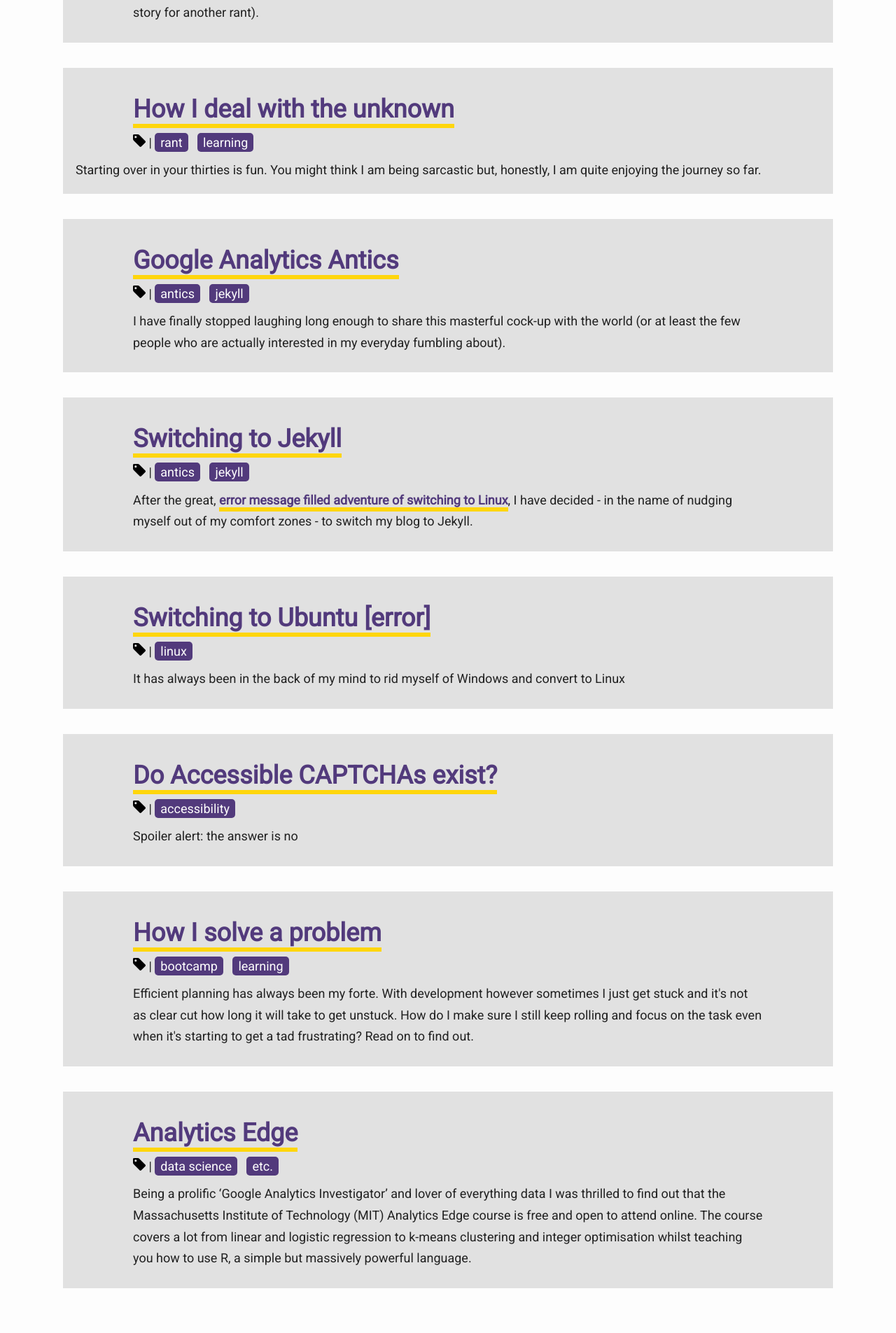
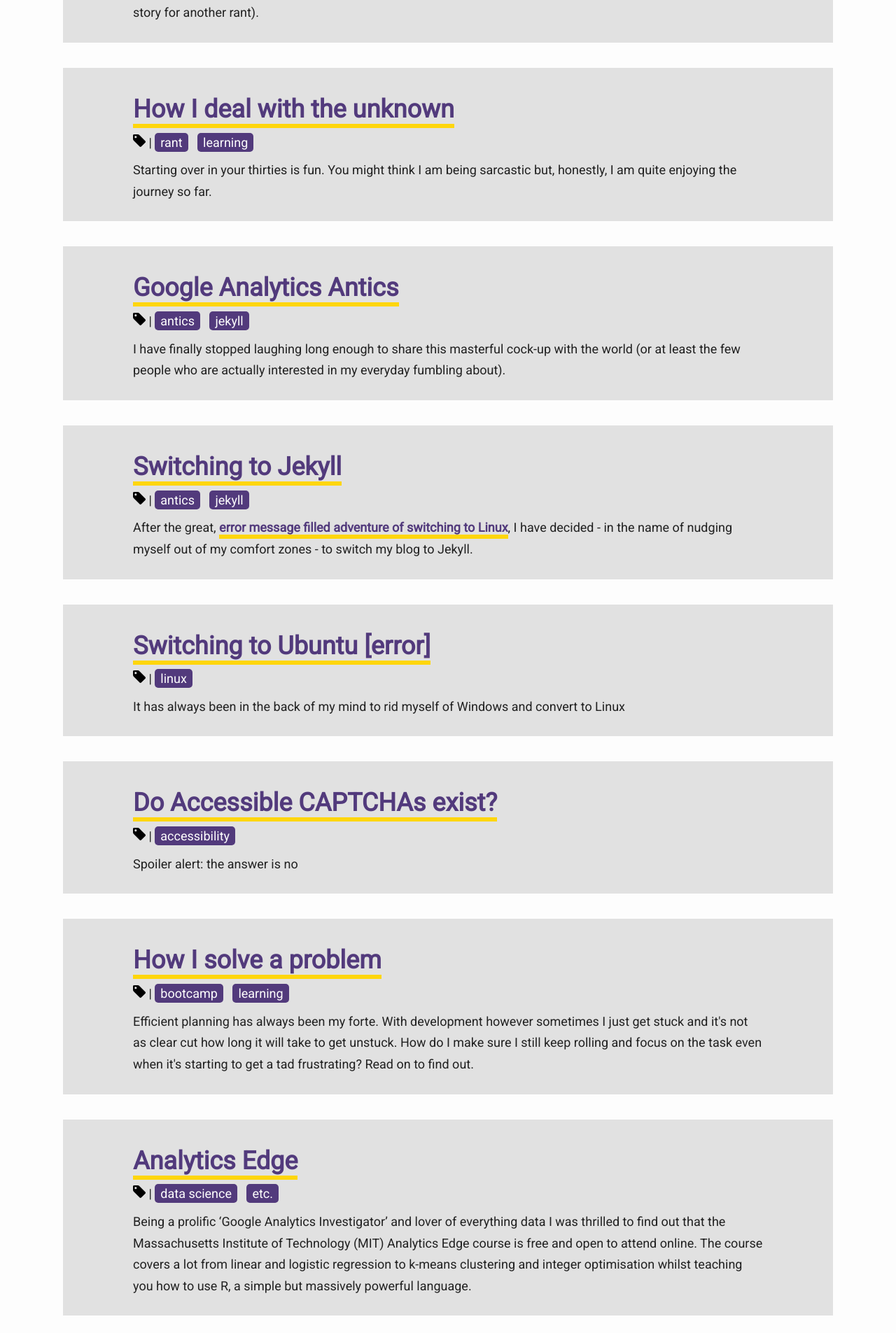
Before and after one commit to krisztin/krisztin.github.io, a Jekyll site: the page built from blog/index.md, in a window 1280 px wide. Shown: the part 592-2497 px from the top of the page at 70% size. Built offline with Jekyll 4.4.1, drawn with Linux system fonts in a browser that asks for light colours.

Commit message:
post excerpt p tag

```diff
--- a/blog/index.md
+++ b/blog/index.md
@@ -19,7 +19,7 @@ title: Blog
             {% endfor %}
             </span>
         </p>
-        {{ post.excerpt }}
+        <p>{{ post.excerpt }}</p>
     </article>
 {% endfor %}
 </div>
```
Also changed, not shown: docker-compose.yml (+6 -6 lines).
